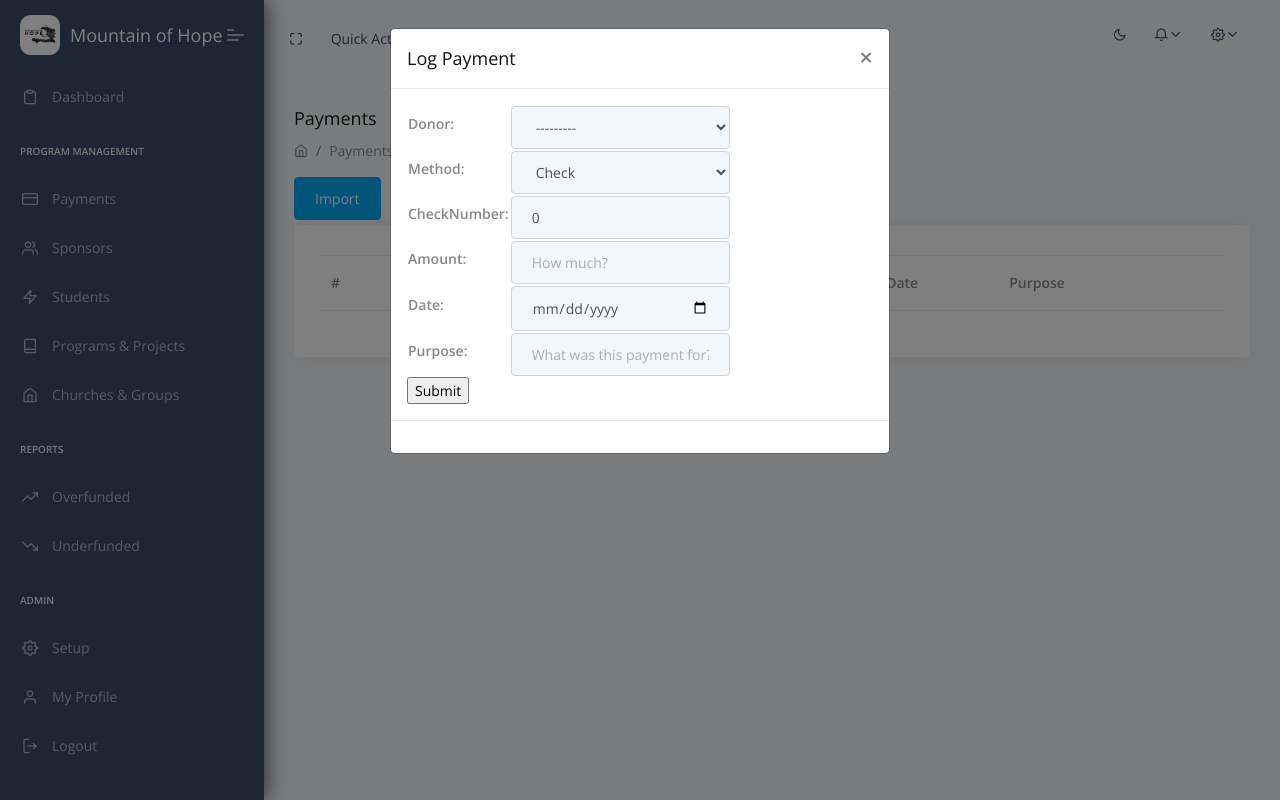
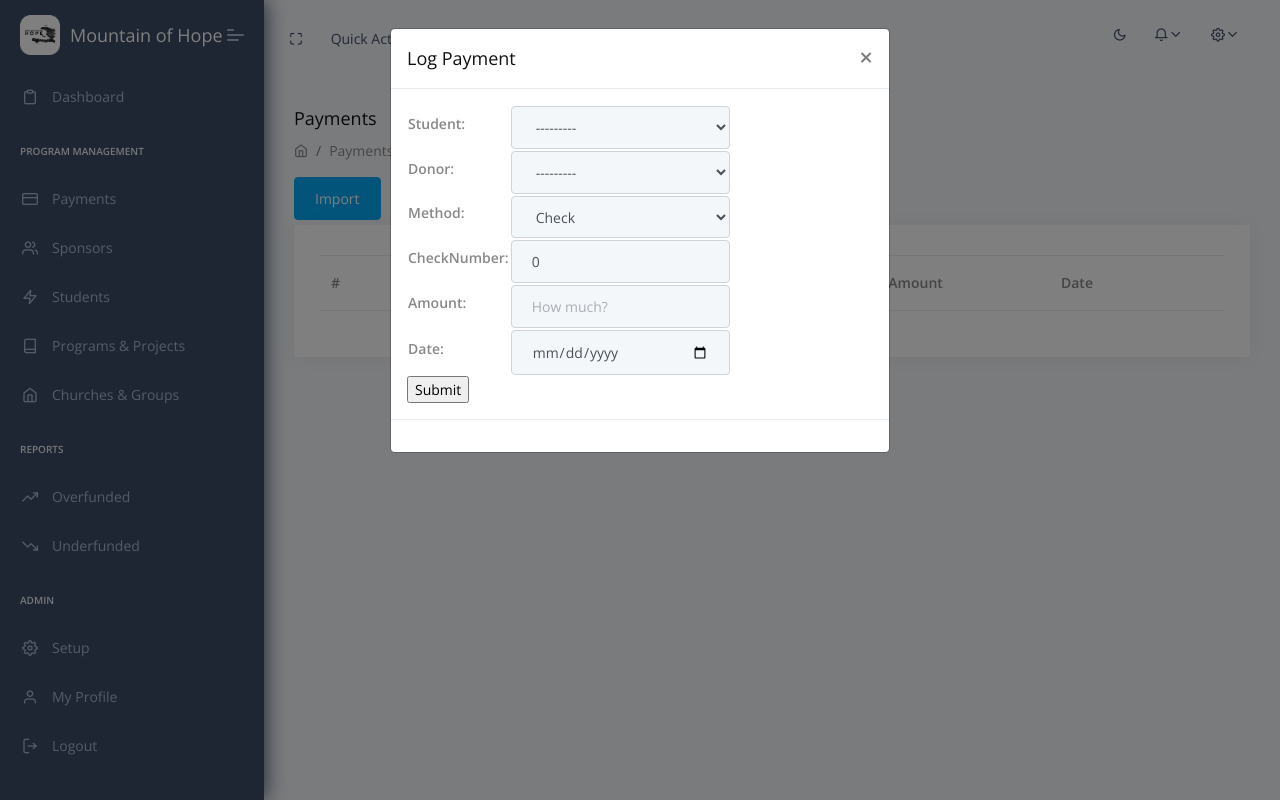
Before and after one commit to Mountain-of-Hope/advocate, a Django app: page /payments.html in a window 1280 px wide, after a click on "Add Payment". Run offline with Django 3.2, Linux system fonts and the light colour scheme; the visitor is signed in with stand-in values (Sample User, id 1); data that the repository does not hold is empty; some libraries are stand-ins or nearby versions.

Commit message:
adjust student/payment relationship to allow for reporting

```diff
--- a/apps/home/forms.py
+++ b/apps/home/forms.py
@@ -41,10 +41,6 @@ class DonorForm(ModelForm):
         self.fields['address'].required = False
         self.fields['email'].required = False
         self.fields['phone'].required = False
-
-
-
-
 
 class StudentForm(ModelForm):
     class Meta:
@@ -128,11 +124,13 @@ class PaymentForm(ModelForm):
             'class': 'form-control',
             'placeholder':'Payment Date'
            }),
-           'purpose': TextInput(attrs={
+           'student': Select(attrs={
             'class': 'form-control',
             'placeholder':'What was this payment for?'
            })
         }
+
+
 
 class ProgramForm(ModelForm):
     class Meta:
@@ -150,5 +148,9 @@ class ProgramForm(ModelForm):
            'description': Textarea(attrs={
             'class': 'form-control',
             'placeholder':'Short description of the project/program for other workers to know about'
+           }),
+           'cost': NumberInput(attrs={
+            'class': 'form-control',
+            'placeholder':'Program cost per month'
            })
         }
--- a/apps/home/models.py
+++ b/apps/home/models.py
@@ -23,8 +23,7 @@ class Program(models.Model):
     name = models.CharField(max_length=255)
     type = models.CharField(max_length=20, choices=PROGRAM_CHOICES, default='program')
     description = models.CharField(max_length=255, blank=True)
-
-    # Consider adding a cost here, might make program management easier.
+    cost = models.DecimalField(max_digits=12, decimal_places=2, default=0.00)
 
     def __str__(self):
         return self.name
@@ -64,9 +63,9 @@ class Student(models.Model):
         return self.sponsor.name
 
 class Payment(models.Model):
+    student = models.ForeignKey(Student, on_delete=models.CASCADE, null=True, blank=True)
     donor = models.ForeignKey(Donor, on_delete=models.CASCADE, null=True, blank=True)
     method = models.CharField(max_length=10, choices=PAYMENT_CHOICES, default='Check')
     checkNumber = models.IntegerField(default=0)
     amount = models.DecimalField(max_digits=12, decimal_places=2)
     date = models.CharField(default="", max_length=255)
-    purpose = models.CharField(max_length=255)
--- a/apps/home/views.py
+++ b/apps/home/views.py
@@ -84,6 +84,17 @@ def pages(request):
         if load_template == 'admin':
             return HttpResponseRedirect(reverse('admin:index'))
 
+        if load_template == 'overfunded.html':
+            # Formula for overfunded:
+            # pull all student objects
+            # add up how much they should have in the 'account'
+            # if greater than 'account' value, add to list
+            # return all overfunded students
+            students = Student.objects.all()
+
+
+
+
         # hacked, needs to be refactored, extract to individual methods
         if load_template == 'payments.html':
             if request.method == 'POST':
@@ -94,7 +105,7 @@ def pages(request):
                     pay.amount = form['amount'].data
                     pay.checkNumber = form['checkNumber'].data
                     pay.date = form['date'].data
-                    pay.purpose = form['purpose'].data
+                    pay.student = Student.objects.get(pk=form['student'].data)
                     pay.method = form['method'].data
                     pay.save()
 
@@ -106,7 +117,6 @@ def pages(request):
 
         if load_template == 'students.html':
             form = StudentForm(request.POST)
-            print(form.errors)
             if form.is_valid():
                 student = form.save(commit=False)
                 student.enroll_date = datetime.now()
@@ -134,9 +144,6 @@ def pages(request):
             else:
                 form = DonorForm()
                 context['form'] = form
-
-
-
 
         if load_template == 'programs.html':
             form = ProgramForm(request.POST)
--- a/apps/templates/home/payments.html
+++ b/apps/templates/home/payments.html
@@ -54,11 +54,11 @@
                                                     <thead>
                                                         <tr>
                                                             <th>#</th>
-                                                            <th>Name</th>
+                                                            <th>Donor</th>
+                                                            <th>Student</th>
                                                             <th>Method</th>
                                                             <th>Amount</th>
                                                             <th>Date</th>
-                                                            <th>Purpose</th>
                                                             <th class="text-right"></th>
                                                         </tr>
                                                     </thead>
@@ -67,10 +67,10 @@
                                                         <tr>
                                                             <th scope="row">{{i.id}}</th>
                                                             <td>{{i.donor}}</td>
+                                                            <td>{{i.student}}</td>
                                                             <td>{{i.method}}</td>
                                                             <td>{{i.amount}}</td>
                                                             <td>{{i.date}}</td>
-                                                            <td>{{i.purpose}}</td>
                                                             <td>
                                                                 <a href="payment/{{i.id}}">
                                                                     <button type="button" class="btn btn-sqaure btn-outline-primary f-10 feather icon-edit" data-toggle="modal" data-target="#emailModal"></button>
--- a/apps/templates/home/programs.html
+++ b/apps/templates/home/programs.html
@@ -47,6 +47,7 @@
                                                             <th>#</th>
                                                             <th>Name</th>
                                                             <th>Type</th>
+                                                            <th>Cost</th>
                                                             <th>Description</th>
                                                         </tr>
                                                     </thead>
@@ -56,6 +57,7 @@
                                                             <th scope="row">{{i.id}}</th>
                                                             <td><a href="program/{{i.id}}">{{i.name}}</a></td>
                                                             <td>{{i.type}}</td>
+                                                            <td>${{i.cost}}</td>
 
                                                             {% if i.description == '' %}
                                                                 <td>-</td>
```
Also changed, not shown: apps/templates/home/overfunded.html (+0 -21 lines), apps/home/migrations/0017_program_cost.py (added), apps/home/migrations/0018_alter_payment_purpose.py (added), apps/home/migrations/0019_auto_20230322_1105.py (added).
